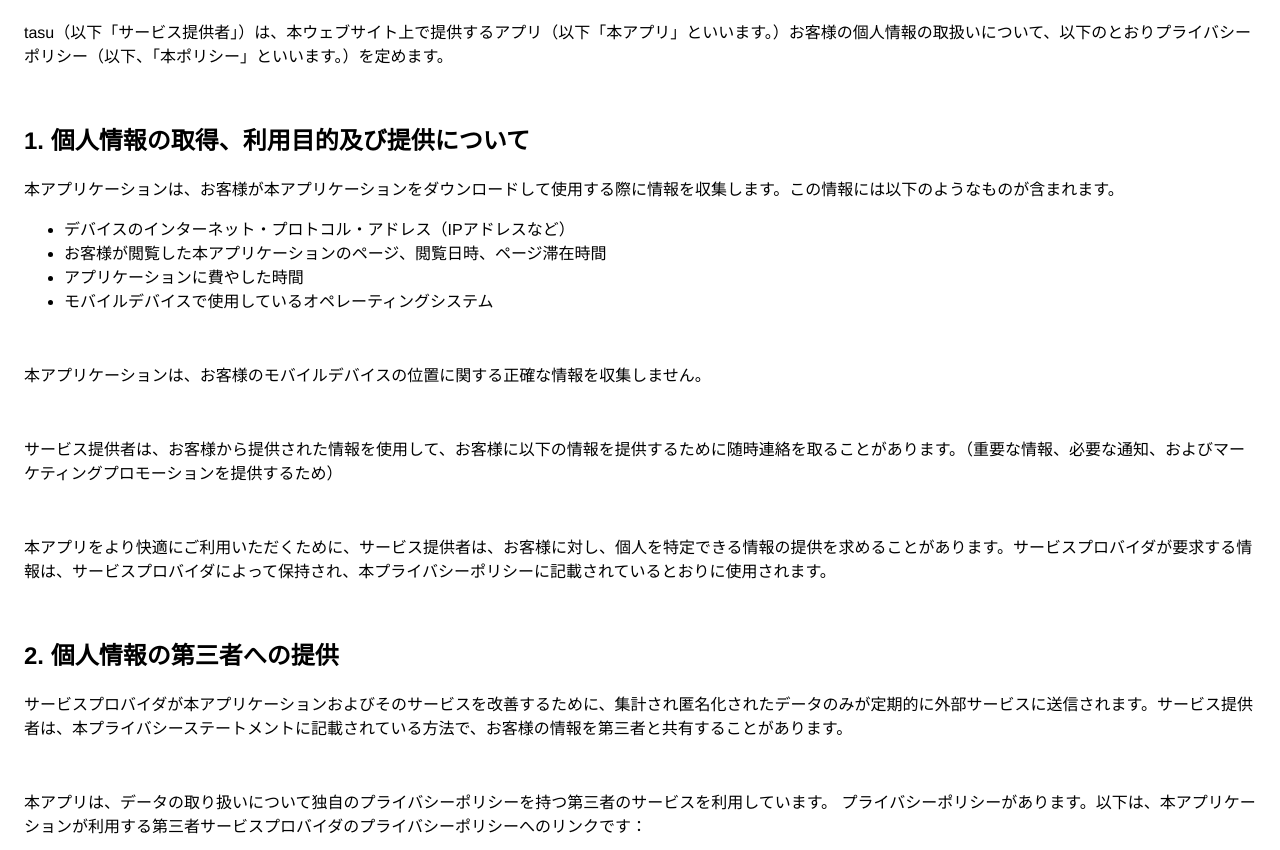
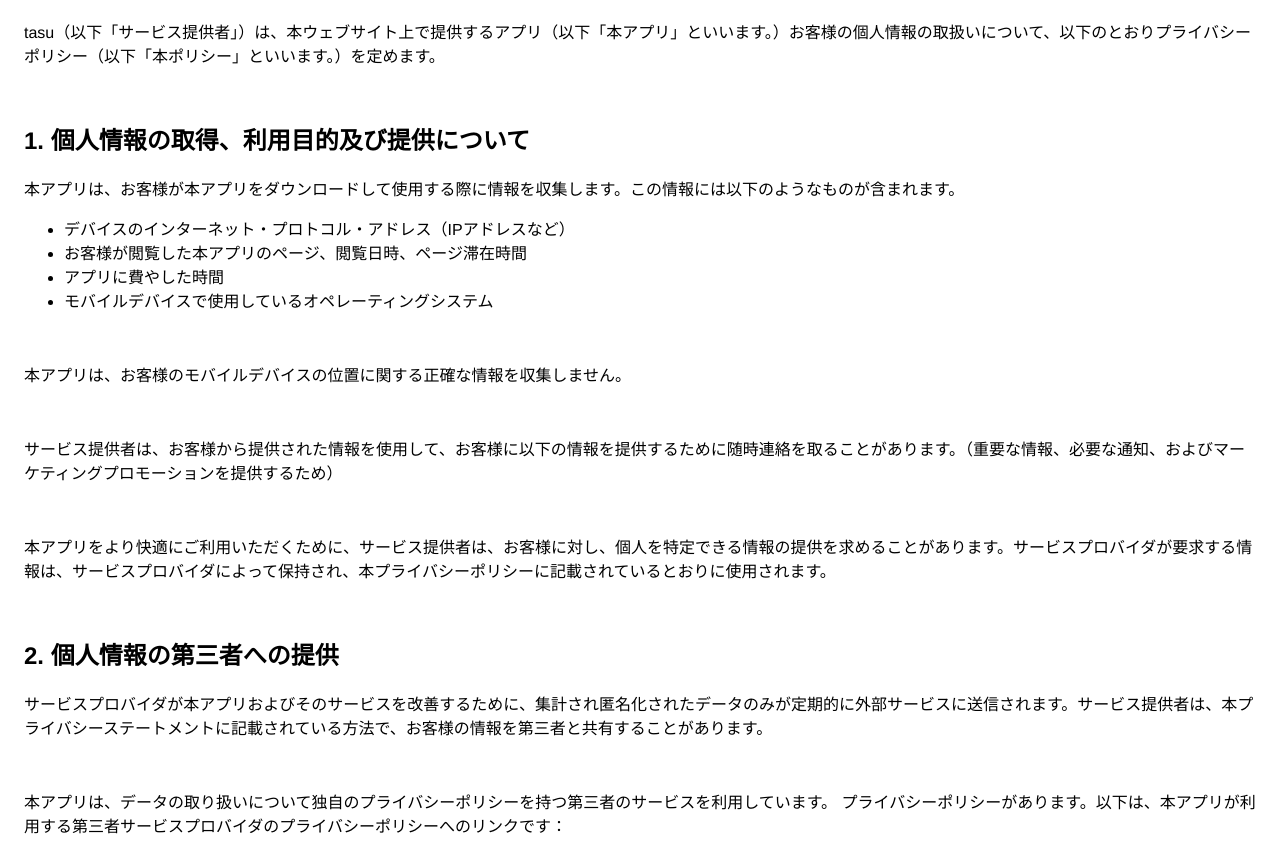
Before and after one commit to c22349/tasu-app, a plain HTML site: page docs/privacy-policy/ja/index.html in a window 1280 px wide. Shown: the part 94-944 px from the top of the page. Drawn offline with Linux system fonts and the light colour scheme.

Commit message:
Fix privacy policy text ja

```diff
--- a/docs/privacy-policy/ja/index.html
+++ b/docs/privacy-policy/ja/index.html
@@ -15,24 +15,24 @@
 
 <body>
   <h1>プライバシーポリシー</h1>
-  <p>tasu（以下「サービス提供者」）は、本ウェブサイト上で提供するアプリ（以下「本アプリ」といいます。）お客様の個人情報の取扱いについて、以下のとおりプライバシーポリシー（以下、「本ポリシー」といいます。）を定めます。</p><br>
+  <p>tasu（以下「サービス提供者」）は、本ウェブサイト上で提供するアプリ（以下「本アプリ」といいます。）お客様の個人情報の取扱いについて、以下のとおりプライバシーポリシー（以下「本ポリシー」といいます。）を定めます。</p><br>
 
   <h2>1. 個人情報の取得、利用目的及び提供について</h2>
-  <p>本アプリケーションは、お客様が本アプリケーションをダウンロードして使用する際に情報を収集します。この情報には以下のようなものが含まれます。</p>
+  <p>本アプリは、お客様が本アプリをダウンロードして使用する際に情報を収集します。この情報には以下のようなものが含まれます。</p>
   <ul>
     <li>デバイスのインターネット・プロトコル・アドレス（IPアドレスなど）</li>
-    <li>お客様が閲覧した本アプリケーションのページ、閲覧日時、ページ滞在時間</li>
-    <li>アプリケーションに費やした時間</li>
+    <li>お客様が閲覧した本アプリのページ、閲覧日時、ページ滞在時間</li>
+    <li>アプリに費やした時間</li>
     <li>モバイルデバイスで使用しているオペレーティングシステム</li>
   </ul><br>
-  <p>本アプリケーションは、お客様のモバイルデバイスの位置に関する正確な情報を収集しません。</p>
+  <p>本アプリは、お客様のモバイルデバイスの位置に関する正確な情報を収集しません。</p>
   <div style="display: none;">
-    <p>本アプリケーションは、サービス提供者がお客様のおおよその地理的位置を特定し、以下の方法で利用するのに役立つ、お客様のデバイスの位置情報を収集します。</p>
+    <p>本アプリは、サービス提供者がお客様のおおよその地理的位置を特定し、以下の方法で利用するのに役立つ、お客様のデバイスの位置情報を収集します。</p>
     <ul>
       <li>ジオロケーションサービス： 位置情報サービス：サービスプロバイダは、パーソナライズされたコンテンツ、適切な推奨、および位置情報に基づくサービスなどの機能を提供するために位置情報を利用します。
       コンテンツ、関連するレコメンデーション、およびロケーションベースのサービスなどの機能を提供するために利用されます。</li>
-      <li>分析および改善： 位置情報の集計および匿名化は、サービスプロバイダがユーザーの行動を分析し、傾向を特定し、本アプリケーションの全体的なパフォーマンスを向上させるのに役立ちます。
-      サービス提供者がユーザーの行動を分析し、傾向を特定し、本アプリケーションの全体的なパフォーマンスと機能を改善するのに役立ちます。</li>
+      <li>分析および改善： 位置情報の集計および匿名化は、サービスプロバイダがユーザーの行動を分析し、傾向を特定し、本アプリの全体的なパフォーマンスを向上させるのに役立ちます。
+      サービス提供者がユーザーの行動を分析し、傾向を特定し、本アプリの全体的なパフォーマンスと機能を改善するのに役立ちます。</li>
       <li>第三者サービス： サービスプロバイダは、定期的に、匿名化された位置情報を外部サービスに送信することがあります。
       ービスに送信することがあります。これらのサービスは、本アプリの強化およびサービスの最適化に役立ちます。</li>
     </ul>
@@ -41,10 +41,10 @@
   <p>本アプリをより快適にご利用いただくために、サービス提供者は、お客様に対し、個人を特定できる情報の提供を求めることがあります。サービスプロバイダが要求する情報は、サービスプロバイダによって保持され、本プライバシーポリシーに記載されているとおりに使用されます。</p><br>
 
   <h2>2. 個人情報の第三者への提供</h2>
-  <p>サービスプロバイダが本アプリケーションおよびそのサービスを改善するために、集計され匿名化されたデータのみが定期的に外部サービスに送信されます。サービス提供者は、本プライバシーステートメントに記載されている方法で、お客様の情報を第三者と共有することがあります。</p>
+  <p>サービスプロバイダが本アプリおよびそのサービスを改善するために、集計され匿名化されたデータのみが定期的に外部サービスに送信されます。サービス提供者は、本プライバシーステートメントに記載されている方法で、お客様の情報を第三者と共有することがあります。</p>
   <div><br>
     <p>本アプリは、データの取り扱いについて独自のプライバシーポリシーを持つ第三者のサービスを利用しています。
-    プライバシーポリシーがあります。以下は、本アプリケーションが利用する第三者サービスプロバイダのプライバシーポリシーへのリンクです：</p>
+    プライバシーポリシーがあります。以下は、本アプリが利用する第三者サービスプロバイダのプライバシーポリシーへのリンクです：</p>
     <ul>
       <li><a href="https://www.google.com/policies/privacy/" target="_blank" rel="noopener noreferrer">Google Play
           Services</a></li>
@@ -67,7 +67,7 @@
   <p>本アプリをアンインストールすることで、本アプリによる情報収集を簡単に停止することができます。モバイルデバイスの一部として、またはモバイルアプリケーションマーケットプレイスやネットワーク経由で利用可能な標準的なアンインストールプロセスを使用することができます。</p><br>
 
   <h2>4. 児童</h2>
-  <p>サービス提供者は、本アプリケーションを使用して、13歳未満の児童から故意にデータを収集したり、13歳未満の児童に販売したりすることはありません。</p><br>
+  <p>サービス提供者は、本アプリを使用して、13歳未満の児童から故意にデータを収集したり、13歳未満の児童に販売したりすることはありません。</p><br>
 
   <h2>5. セキュリティ</h2>
   <p>サービス提供者は、お客様の情報の機密性を保護することに配慮しています。サービス提供者は、サービス提供者が処理し、維持する情報を保護するために、物理的、電子的、および手続き上の保護措置を提供します。</p><br>
```
